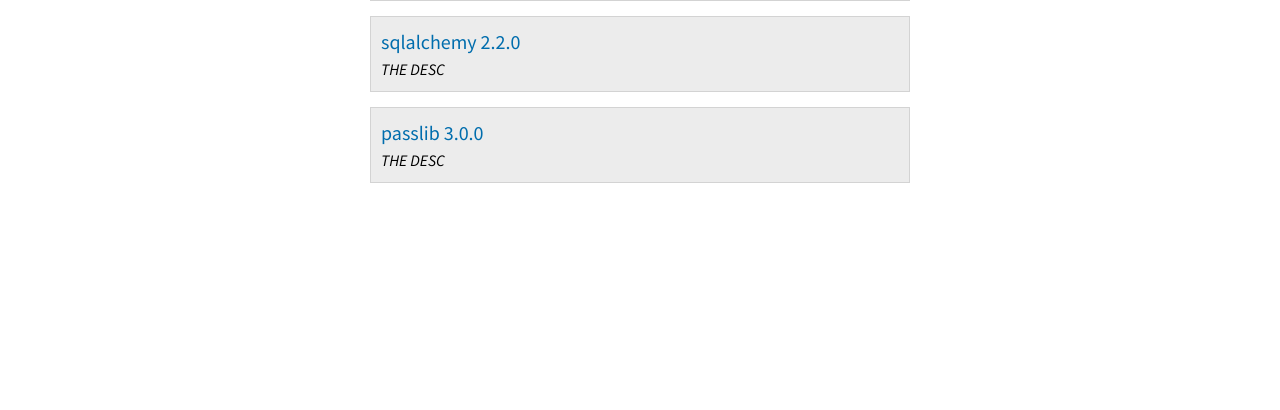
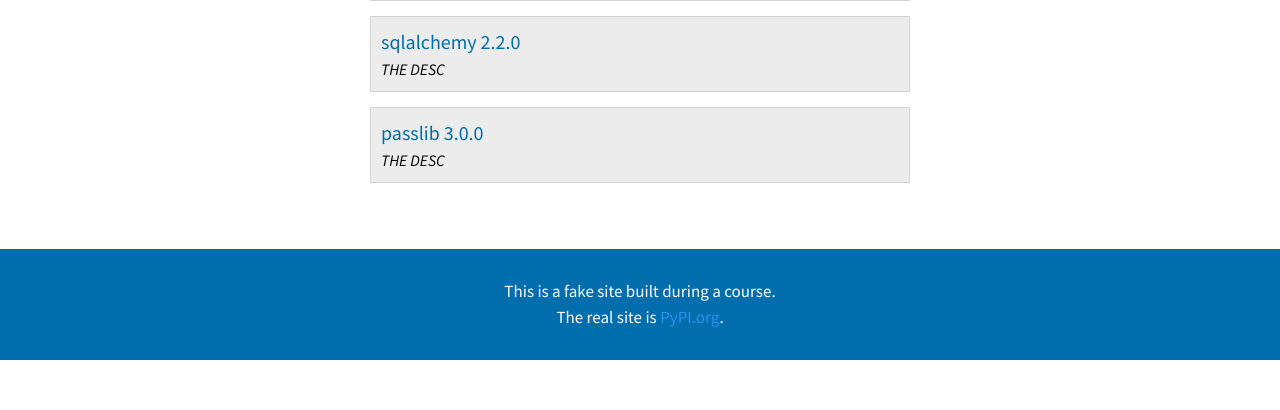
Before and after one commit to willschlitzer/flask-app-talkpython, a Flask app: page / in a window 1280 px wide. Shown: the part 634-1044 px from the top of the page. Before the commit the page ends 817 px from the top, so only its background shows below. Run offline with Flask 2, Linux system fonts and the light colour scheme; some libraries are stand-ins or nearby versions.

Commit message:
Add footer

```diff
--- a/pypi_org/static/css/site.css
+++ b/pypi_org/static/css/site.css
@@ -103,6 +103,7 @@ footer {
     padding: 30px;
     text-align: center;
     color: white;
+    background-color: #006dad;
 }
 
 footer a {
--- a/pypi_org/templates/shared/_layout.html
+++ b/pypi_org/templates/shared/_layout.html
@@ -44,6 +44,12 @@
 <div class="main_content">
     {% block main_conent %}{% endblock %}
 </div>
+<footer>
+    <div class="copyright">
+        This is a fake site built during a course.<br>
+        The real site is <a href="https://pypi.org">PyPI.org</a>.
+    </div>
+</footer>
 
 
     <script src="https://code.jquery.com/jquery-3.3.1.slim.min.js"
```
